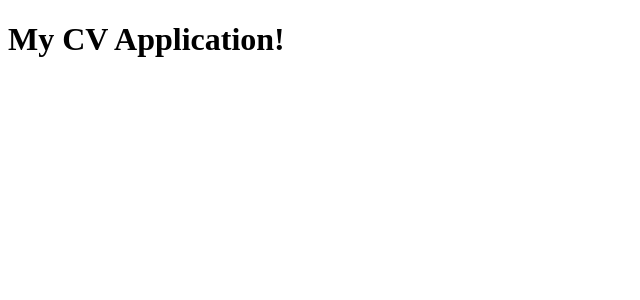
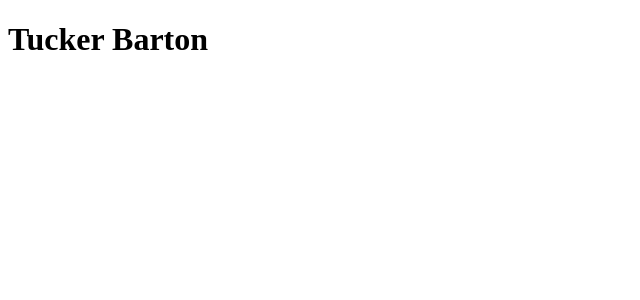
Before and after one commit to Tucker-B/CV-Application, a React app: page / in a window 1280 px wide. Shown: the top 300 px of the page, without its empty margins (0-640 px from the left). Built offline with nearby package versions, Linux system fonts and the light colour scheme.

Commit message:
Add components directory and associated files. Add styles folder for future css files.

```diff
--- a/src/components/App.js
+++ b/src/components/App.js
@@ -1,11 +1,17 @@
 import React from 'react';
+import Header from './Header/Header';
+import Body from './Body/Body';
+import Footer from './Footer/Footer';
 
 class App extends React.Component {
+
+    constructor(props) {
+        super(props);
+    }
+
     render() {
         return (
-            <div>
-                <h1>My CV Application!</h1>
-            </div>
+            <Header />
         )
     }
 }
--- /dev/null
+++ b/src/components/Body/Body.js
@@ -0,0 +1,16 @@
+import React from 'react';
+
+class Body extends React.Component {
+
+    constructor(props) {
+        super(props);
+    }
+
+    render() {
+        return(
+            <div></div>
+        )
+    }
+}
+
+export default Body;
--- /dev/null
+++ b/src/components/Footer/Footer.js
@@ -0,0 +1,16 @@
+import React from 'react';
+
+class Footer extends React.Component {
+
+    constructor(props) {
+        super(props);
+    }
+
+    render() {
+        return(
+            <div></div>
+        )
+    }
+}
+
+export default Footer;
--- /dev/null
+++ b/src/components/Header/Header.js
@@ -0,0 +1,18 @@
+import React from 'react';
+
+class Header extends React.Component {
+
+    constructor(props) {
+        super(props);
+    }
+
+    render() {
+        return(
+            <header id="header">
+                <h1>Tucker Barton</h1>
+            </header>
+        )
+    }
+}
+
+export default Header;
```
Also changed, not shown: 3 other files (tests, documents, lock files or other folders).
